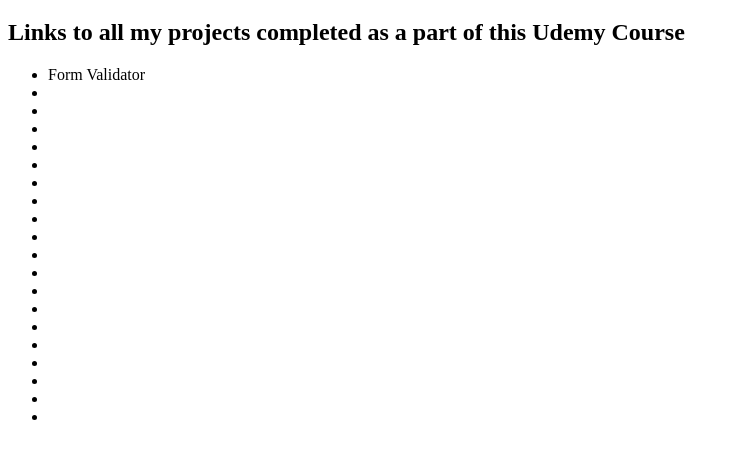
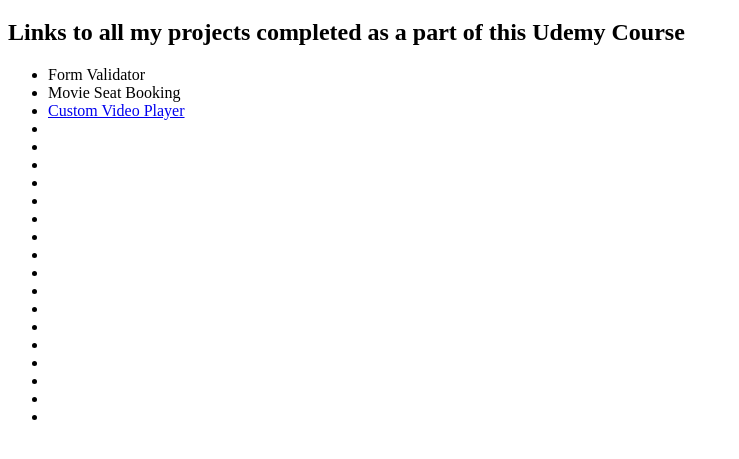
Before and after one commit to talonmd/web-projects-with-vanilla-javascript, a plain HTML site: page index.html in a window 1280 px wide. Shown: the part 61-520 px from the top of the page, without its empty margins (0-739 px from the left). Drawn offline with Linux system fonts and the light colour scheme.

Commit message:
added project titles to the links

```diff
--- a/index.html
+++ b/index.html
@@ -10,8 +10,8 @@
     <h2>Links to all my projects completed as a part of this Udemy Course</h2>
     <ul>
       <li><a href="1__form-validator/" target="_blank"></a>Form Validator</li>
-      <li><a href="2__movie-seat-booking/" target="_blank"></a></li>
-      <li><a href="3__custom-video-player/" target="_blank"></a></li>
+      <li><a href="2__movie-seat-booking/" target="_blank"></a>Movie Seat Booking</li>
+      <li><a href="3__custom-video-player/" target="_blank">Custom Video Player</a></li>
       <li><a href="" target="_blank"></a></li>
       <li><a href="" target="_blank"></a></li>
       <li><a href="" target="_blank"></a></li>
```
